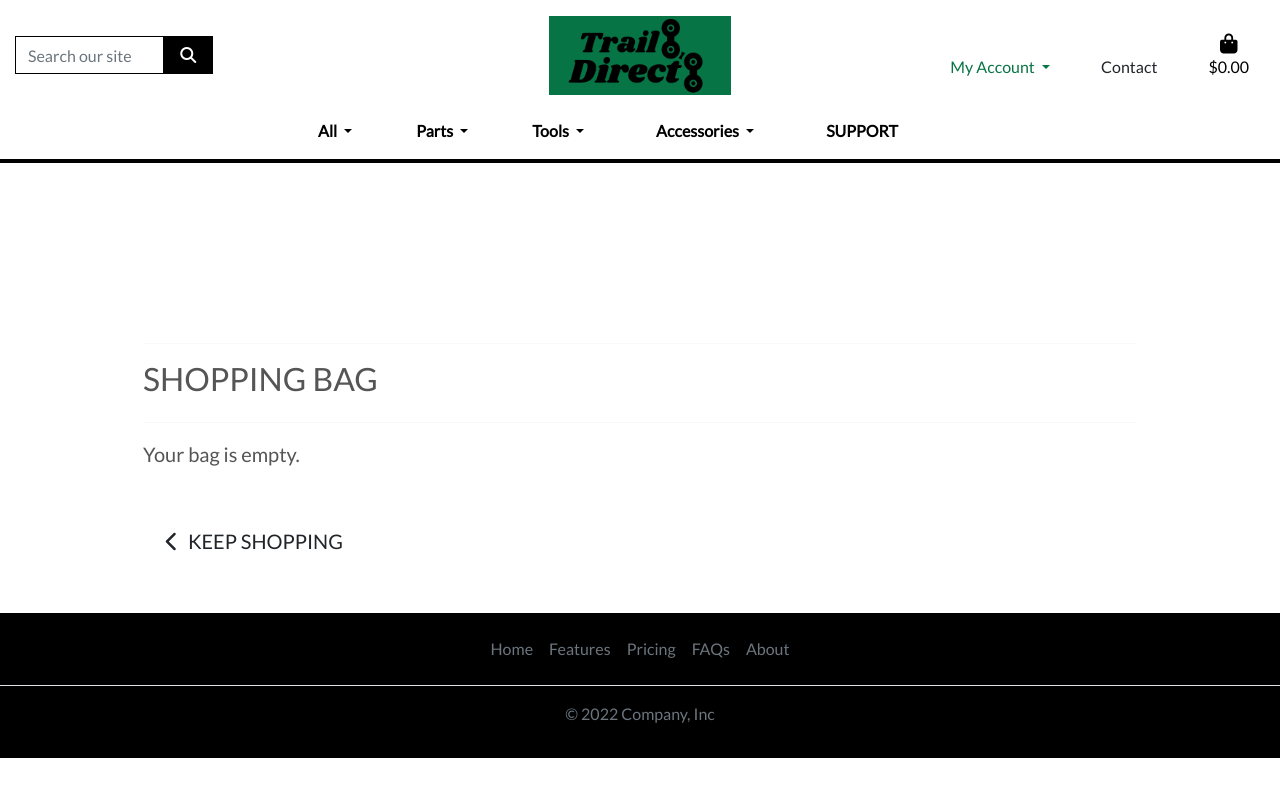
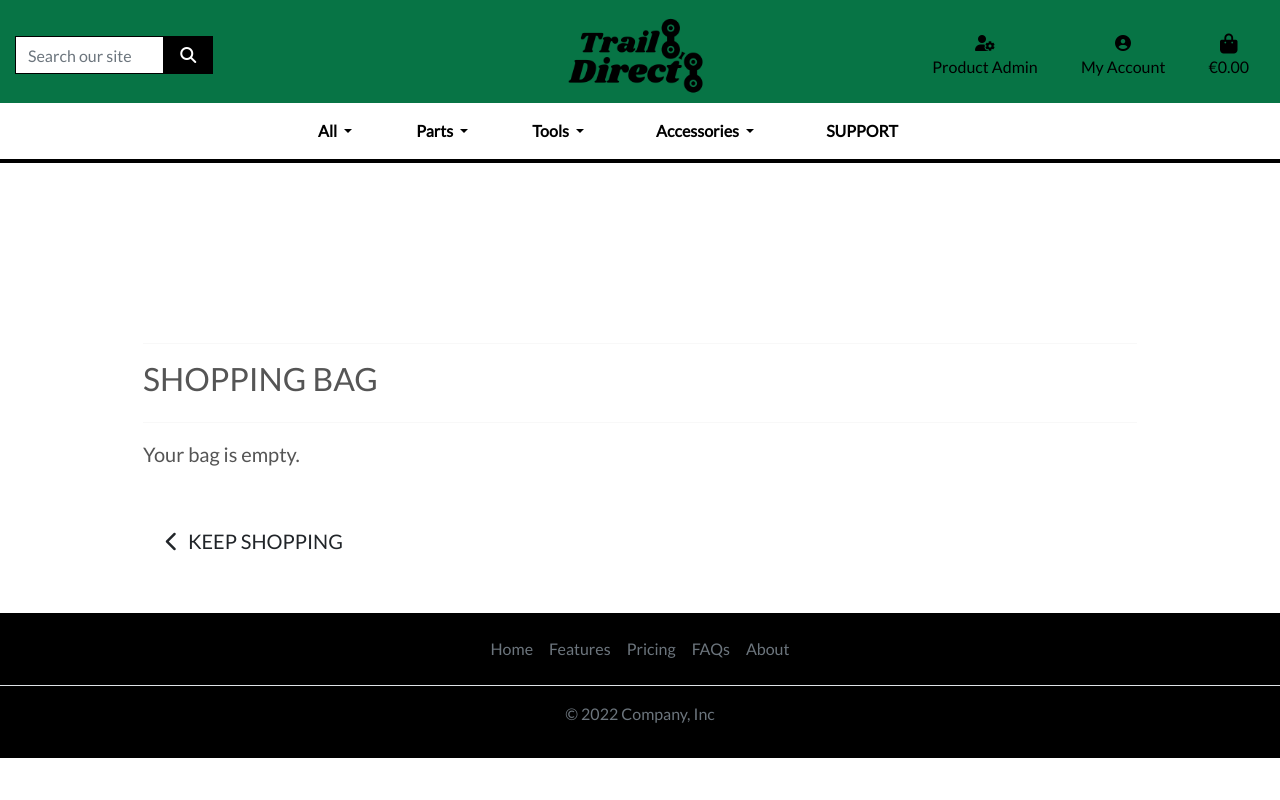
Before and after one commit to lukecdev/Trail-Direct, a Django app: page /bag/ in a window 1280 px wide. Run offline with Django 4.2, Linux system fonts and the light colour scheme; the visitor is signed in with stand-in values (Sample User, id 1); some libraries are stand-ins or nearby versions.

Commit message:
adding navbar admin button

```diff
--- a/static/css/base.css
+++ b/static/css/base.css
@@ -10,7 +10,7 @@ html {
 }
 
 .nav-color {
-    color: var(--green);
+    background-color: var(--green);
 }
 
 .logo-img {
--- a/templates/base.html
+++ b/templates/base.html
@@ -38,7 +38,7 @@
     <title>Trail Direct {% block extra_title %}{% endblock %}</title>
   </head>
   <body>
-    <header class="container-fluid nav-color top-nav">
+    <header class="container-fluid top-nav">
         <div id="topnav" class="row nav-color pt-lg-2 d-none d-lg-flex">
             <div class="col-12 col-lg-4 my-auto py-1 py-lg-0">
                 <form method="GET" action="">
@@ -63,26 +63,45 @@
             <div class="col-12 col-lg-4 my-auto py-1 py-lg-0">
 
                 <ul class="list-inline list-unstyled text-center text-lg-right my-0">
+
+                    <li class="list-inline-item"> <!-- Admin only navbar menu -->
+                        {% if request.user.is_authenticated %}
+                        {% if request.user.is_superuser %}
+                        <a class="text-black nav-link" href="{% url 'add_product' %}" id="user-options" data-bs-toggle="dropdown" aria-haspopup="true" aria-expanded="false">
+                            <div class="text-center">
+                                <div><i class="fa-solid fa-user-gear"></i></div>
+                                    <p class="my-0">Product Admin</p>
+                            </div>
+                        </a>
+                        <div class="dropdown-menu border-0" aria-labelledby="user-options">
+                                    <a href="{% url 'add_product' %}" class="dropdown-item">Product Management</a>
+                                    <a href="{% url 'admin:index' %}" class="dropdown-item">Admin</a>
+                        </div>
+                            {% endif %}
+                        {% endif %}
+                    </li>
+
                     <li class="list-inline-item nav-item dropdown">
-                        <a class="nav-link dropdown-toggle" href="#" id="navbarDropdown" role="button" data-bs-toggle="dropdown" aria-expanded="false">
-                        My Account
+                        <a class="text-black nav-link" href="#" id="user-options" data-bs-toggle="dropdown" aria-haspopup="true" aria-expanded="false">
+                            <div class="text-center">
+                                <div><i class="fa-solid fa-circle-user"></i></div>
+                                {% if request.user.is_authenticated %}
+                                    <p class="my-0">My Account</p>
+                                {% else %}
+                                    <p class="my-0">Account</p>
+                                {% endif %}
+                            </div>
                         </a>
 
-                    <div class="dropdown-menu border-0" aria-labelledby="user-options">
+                        <div class="dropdown-menu border-0" aria-labelledby="user-options">
                         {% if request.user.is_authenticated %}
-                            {% if request.user.is_superuser %}
-                                <a href="{% url 'add_product' %}" class="dropdown-item">Product Management</a>
-                            {% endif %}
                             <a href="{% url 'profile' %}" class="dropdown-item">My Profile</a>
                             <a href="{% url 'account_logout' %}" class="dropdown-item">Logout</a>
                         {% else %}
                             <a href="{% url 'account_signup' %}" class="dropdown-item">Register</a>
                             <a href="{% url 'account_login' %}" class="dropdown-item">Login</a>
                         {% endif %}
-                    </div>
-                      </li>
-                    <li class="list-inline-item">
-                        <a href="{% url 'contact' %}" class="dropdown-item">Contact</a>
+                        </div>
                     </li>
                     <li class="list-inline-item">
                         <a class="{% if grand_total %}text-info font-weight-bold{% else %}text-black{% endif %} nav-link" href="{% url 'view_bag' %}">
@@ -92,7 +111,7 @@
                                     {% if grand_total %}
                                         ${{ grand_total|floatformat:2 }}
                                     {% else %}
-                                        $0.00
+                                        €0.00
                                     {% endif %}
                                 </p>
                             </div>
```
